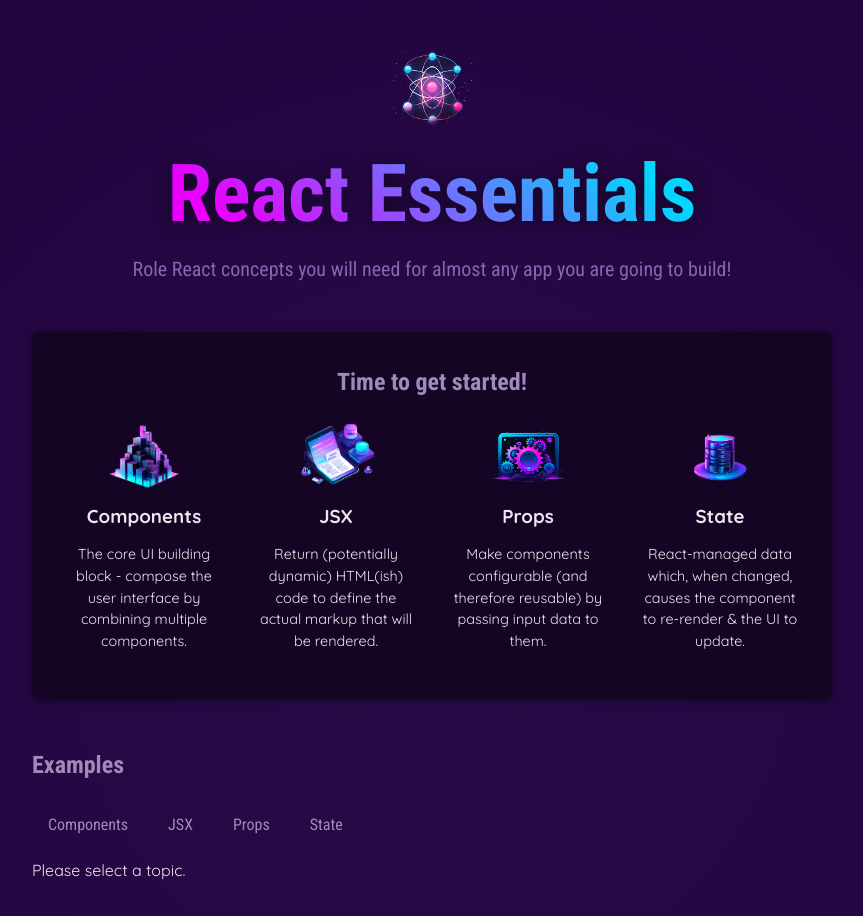
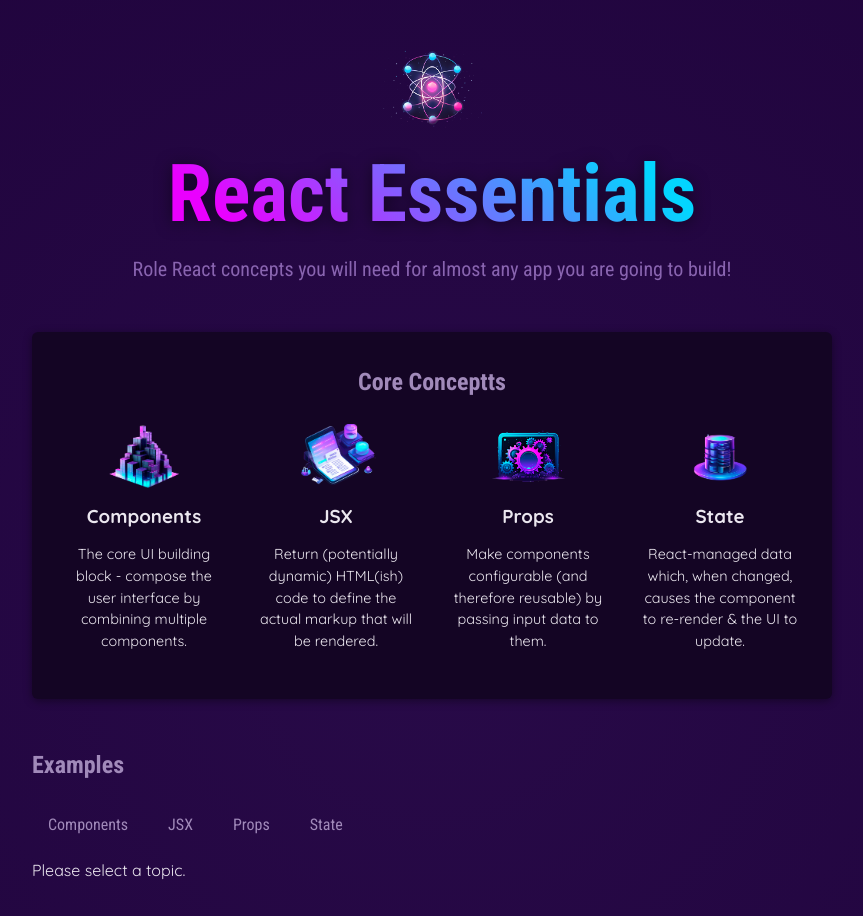
Before and after one commit to kon-amp/React_Projects, a React (Vite) app: page / in a window 1280 px wide. Shown: the top 916 px of the page, without its empty margins (208-1071 px from the left). Built offline with nearby package versions, Linux system fonts and the light colour scheme.

Commit message:
feat: conditional content and dynamic lists concept

```diff
--- a/src/App.jsx
+++ b/src/App.jsx
@@ -38,16 +38,19 @@ function App() {
       <Header />
       <main>
         <section id="core-concepts">
-          <h2>Time to get started!</h2>
+          <h2>Core Conceptts</h2>
           <ul>
-            <CoreConcept
+            {CORE_CONCEPTS.map((conceptItem) => (
+              <CoreConcept key={conceptItem.title} {...conceptItem} />
+              ))}
+            {/* <CoreConcept
               title={CORE_CONCEPTS[0].title}
               description={CORE_CONCEPTS[0].description}
               image={CORE_CONCEPTS[0].image}
             />
             <CoreConcept {...CORE_CONCEPTS[1]} />
             <CoreConcept {...CORE_CONCEPTS[2]} />
-            <CoreConcept {...CORE_CONCEPTS[3]} />
+            <CoreConcept {...CORE_CONCEPTS[3]} /> */}
           </ul>
         </section>
         <section id="examples">
```
